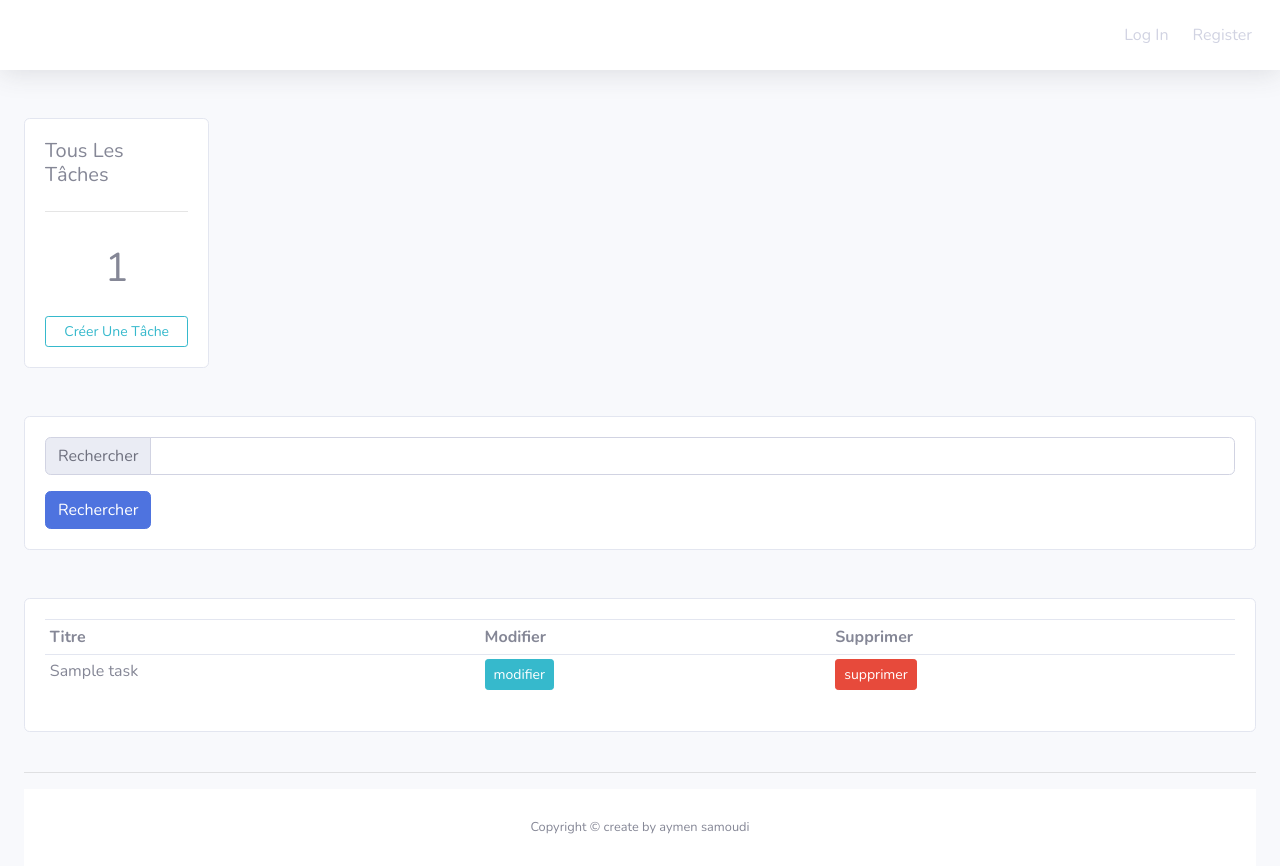
After one commit to SAMOUDIAYMEN/CRM-DJANGO, a Django app: page /Task/ in a window 1280 px wide. The commit adds this page. Run offline with Django 4.2, Linux system fonts and the light colour scheme; tables that the repository leaves empty hold one stand-in row (values such as "Sample post"); some libraries are stand-ins or nearby versions.

```diff
--- a/crm/templates/crm/login.html
+++ b/crm/templates/crm/login.html
@@ -10,6 +10,7 @@
   <form method="POST">
     {% csrf_token %}
     {{ login_form|crispy }}
+    <br/>
     <button class="btn btn-primary" type="submit">Login</button>
   </form>
   <p class="text-center">Don't have an account? <a href="/register">Create an account</a>.</p>
--- a/crm/templates/crm/register.html
+++ b/crm/templates/crm/register.html
@@ -10,6 +10,7 @@
 	<form method="POST">
 		{% csrf_token %}
 		{{ register_form|crispy }}
+		<br/>
 		<button class="btn btn-primary" type="submit">Register</button>
 	</form>
 	<p class="text-center">If you already have an account, <a href="/login">login</a> instead.</p>
--- /dev/null
+++ b/crm/templates/crm/task_list.html
@@ -0,0 +1,58 @@
+{% extends "base.html" %}
+
+{% block content %}
+   <div class="row py-4">
+      <div class="col-md-2">
+         <div class="card card-body">
+            <h5 class="text-capitalize">{{ title }}</h5>
+            <hr>
+            <h1 class="text-center p-3"> {{ data_count }} </h1>
+
+            <a href="{%url "create-Task" %}" class="btn btn-outline-info btn-sm btn-block text-capitalize">Créer une Tâche</a>
+         </div>
+      </div>
+   </div>
+
+   <div class="row py-4">
+      <div class="col">
+         <div class="card card-body">
+            <form action="get">
+               <div class="input-group mb-3">
+                  <div class="input-group-prepend">
+                     <span class="input-group-text" id="inputGroup-sizing-default">Rechercher</span>
+                  </div>
+                  <input type="text" class="form-control" aria-label="Default" aria-describedby="inputGroup-sizing-default">
+               </div>
+               <button type="submit" class="btn btn-primary">
+                  Rechercher
+               </button>
+            </form>
+         </div>
+      </div>
+   </div>
+
+
+   <div class="row py-4">
+      <div class="col-md">
+         <div class="card card-body">
+            <table class="table table-sm">
+               <tr>
+                  <th class="text-capitalize">titre</th>
+                  <th class="text-capitalize">modifier</th>
+                  <th class="text-capitalize">supprimer</th>
+               </tr>
+
+               {% for n in data %}
+                  <tr>
+                     <td> {{ n.title }} </td>
+                     <td class="font-weight-bold">
+                        <a href="{%url "update-Project" n.id %}" class="btn btn-sm btn-info">modifier</a> </td>
+                     <td class="font-weight-bold">
+                        <a href="{%url "delete-Project" n.id%}" class="btn btn-sm btn-danger">supprimer</a> </td>
+                  </tr>
+               {% endfor %}
+            </table>
+         </div>
+      </div>
+   </div>
+{% endblock content %}
--- a/crm/templates/partials/sidebar.html
+++ b/crm/templates/partials/sidebar.html
@@ -10,70 +10,63 @@
     <div class="sidebar-brand-text mx-3">Project <sup>Management</sup></div>
   </a>
 
-  <!-- Divider -->
   <hr class="sidebar-divider">
 
   <p class="text-center text-white font-weight-bold">Welcome {{user.username}}!</p>
 
-  <!-- Divider -->
   <hr class="sidebar-divider my-0">
 
-  <!-- Nav Item - Dashboard -->
-  <li class="nav-item active">
-    <a class="nav-link {% request.path = "/"?"active":"" %}" href="{% url 'home' %}">
+  <li class="nav-item {% if request.resolver_match.url_name == 'home' %}active{% endif %}">
+    <a class="nav-link" href="{% url 'home' %}">
       <i class="fas fa-fw fa-tachometer-alt"></i>
-      <span>Dashboard {{ request.path }}</span></a>
+      <span>Dashboard</span></a>
   </li>
 
-  <!-- Divider -->
   <hr class="sidebar-divider my-0">
 
-  <!-- Nav Item - Companies -->
-  <li class="nav-item ">
+  <li class="nav-item {% if request.resolver_match.url_name == 'project' %}active{% endif %}">
     <a class="nav-link" href="{% url 'project' %}">
       <i class="fas fa-fw fa-chart-area"></i>
       <span>les projets</span></a>
   </li>
 
-  <!-- Nav Item - Contact -->
-  <li class="nav-item">
+  <li class="nav-item {% if request.resolver_match.url_name == 'task' %}active{% endif %}">
+    <a class="nav-link" href="{% url 'task' %}">
+      <i class="fas fa-fw fa-chart-area"></i>
+      <span>les Tâches</span></a>
+  </li>
+
+  <li class="nav-item {% if request.resolver_match.url_name == 'customer' %}active{% endif %}">
     <a class="nav-link" href="{% url 'customer' %}">
       <i class="fas fa-fw fa-table"></i>
       <span>les clients</span></a>
   </li>
 
-  <!-- Divider -->
   <hr class="sidebar-divider my-0">
 
-  <!-- Nav Item - Profile -->
-  <li class="nav-item">
+  <li class="nav-item {% if request.resolver_match.url_name == 'profile' %}active{% endif %}">
     <a class="nav-link" href="{% url 'profile' %}">
       <i class="fas fa-fw fa-user"></i>
       <span>les profiles</span></a>
   </li>
 
-  <!-- Nav Item - Change Password -->
-  <li class="nav-item">
-    <a class="nav-link" href="">
+  <li class="nav-item {% if request.resolver_match.url_name == 'password-change' %}active{% endif %}">
+    <a class="nav-link" href="{% url "password-change" %}">
       <i class="fas fa-fw fa-key"></i>
       <span>Change Password</span></a>
   </li>
 
-  <!-- Nav Item - Logout -->
-  <li class="nav-item">
+  <li class="nav-item {% if request.resolver_match.url_name == 'logout' %}active{% endif %}">
     <a class="nav-link" href="{% url 'logout' %}">
       <i class="fas fa-fw fa-sign-out-alt"></i>
       <span>Logout</span></a>
   </li>
 
-  <!-- Divider -->
   <hr class="sidebar-divider d-none d-md-block">
 
-  <!-- Sidebar Toggler (Sidebar) -->
   <div class="text-center d-none d-md-inline">
       <button class="rounded-circle border-0" id="sidebarToggle"></button>
   </div>
 
 </ul>
-<!-- End of Sidebar -->
 {% endif %}
--- a/crm/urls.py
+++ b/crm/urls.py
@@ -1,5 +1,6 @@
 from django.urls import path
-from crm.views import project, customer, profile, createProject, updateProject, deleteProject, createCustomer, updateCustomer, deleteCustomer, createProfile, updateProfile, deleteProfile,register_request,login_request,logout_request
+from django.contrib.auth import views as auth_views
+from crm.views import project, customer, profile, createProject, updateProject, deleteProject, createCustomer, updateCustomer, deleteCustomer, createProfile, updateProfile, deleteProfile,register_request,login_request,logout_request,task, createTask, updateTask, deleteTask
 
 from . import views
 
@@ -8,6 +9,11 @@ urlpatterns = [
     path('create-Project/', createProject, name='create-Project'),
     path('update-Project/<str:pk>/', updateProject, name='update-Project'),
     path('delete-Project/<str:pk>/', deleteProject, name='delete-Project'),
+
+    path('Task/', task, name='task'),
+    path('create-Task/', createTask, name='create-Task'),
+    path('update-Task/<str:pk>/', updateTask, name='update-Task'),
+    path('delete-Task/<str:pk>/', deleteTask, name='delete-Task'),
 
     path('customer/', customer, name='customer'),
     path('create-customer/', createCustomer, name='create-customer'),
@@ -22,6 +28,7 @@ urlpatterns = [
     path('register/', register_request, name='register'),
     path('login/', login_request, name='login'),
     path('logout/', logout_request, name='logout'),
+    path('password-change/', auth_views.PasswordChangeView.as_view(template_name='crm/change_password.html'), name='password-change'),
 
     #path('task/', task, name='customer'),
     #path('create-task/', createTask, name='create-task'),
--- a/crm/views.py
+++ b/crm/views.py
@@ -1,9 +1,9 @@
 from django.shortcuts import render, redirect
-from crm.forms import ProjectForm,CustomerForm,ProfileForm,NewUserForm
-from crm.models import Customer, Project,Profile
+from crm.forms import ProjectForm,CustomerForm,ProfileForm,NewUserForm,TaskForm
+from crm.models import Customer, Project,Profile,Task
 from django.contrib import messages
 from django.contrib.auth import login, authenticate,logout
-from django.contrib.auth.forms import AuthenticationForm
+from django.contrib.auth.forms import AuthenticationForm ,UserChangeForm
 
 def home(request):
     page_title = 'dashboard'
@@ -93,6 +93,73 @@ def deleteProject(request, pk):
     context = {
         'title': page_title,
         'item': Proj
+    }
+
+    template = 'partials/delete.html'
+    return render(request, template, context)
+
+def task(request):
+    page_title = 'tous les Tâches'
+    all_tasks = Task.objects.all()
+    all_tasks_count = Task.objects.all().count()
+
+    context = {
+        'title': page_title,
+        'data': all_tasks,
+        'data_count':all_tasks_count
+    }
+    template = 'crm/task_list.html'
+
+    return render(request, template, context)
+
+def createTask(request):
+    page_title = 'Créer un Tâche'
+    form = TaskForm()
+
+    if request.method == 'POST':
+        form = TaskForm(request.POST)
+        if form.is_valid():
+            form.save()
+            return redirect('/')
+
+    context = {
+        'title': page_title,
+        'form': form
+    }
+
+    template = 'partials/form.html'
+    return render(request, template, context)
+
+def updateTask(request, pk):
+    page_title = 'mise à jour Tâche'
+    tas = Task.objects.get(id=pk)
+    form = TaskForm(instance=tas)
+
+    if request.method == 'POST':
+        form = TaskForm(request.POST, instance=tas)
+        if form.is_valid():
+            form.save()
+            return redirect('/')
+
+    context = {
+        'title': page_title,
+        'form': form
+    }
+
+    template = 'partials/form.html'
+    return render(request, template, context)
+
+def deleteTask(request, pk):
+    page_title = 'Supprimer la Tâche'
+    tas = Task.objects.get(id=pk)
+
+    if request.method == 'POST':
+        tas.delete()
+        return redirect('/')
+
+    context = {
+        'title': page_title,
+        'item': tas
     }
 
     template = 'partials/delete.html'
@@ -247,7 +314,7 @@ def login_request(request):
 	if request.method == "POST":
 		form = AuthenticationForm(request, data=request.POST)
 		if form.is_valid():
-			email = form.cleaned_data.get('email')
+			email = form.cleaned_data.get('username')
 			password = form.cleaned_data.get('password')
 			user = authenticate(email=email, password=password)
 			if user is not None:
```
Also changed, not shown: crm/forms.py (+13 -1 lines), crm/templates/crm/change_password.html (added, +16 -0 lines).
